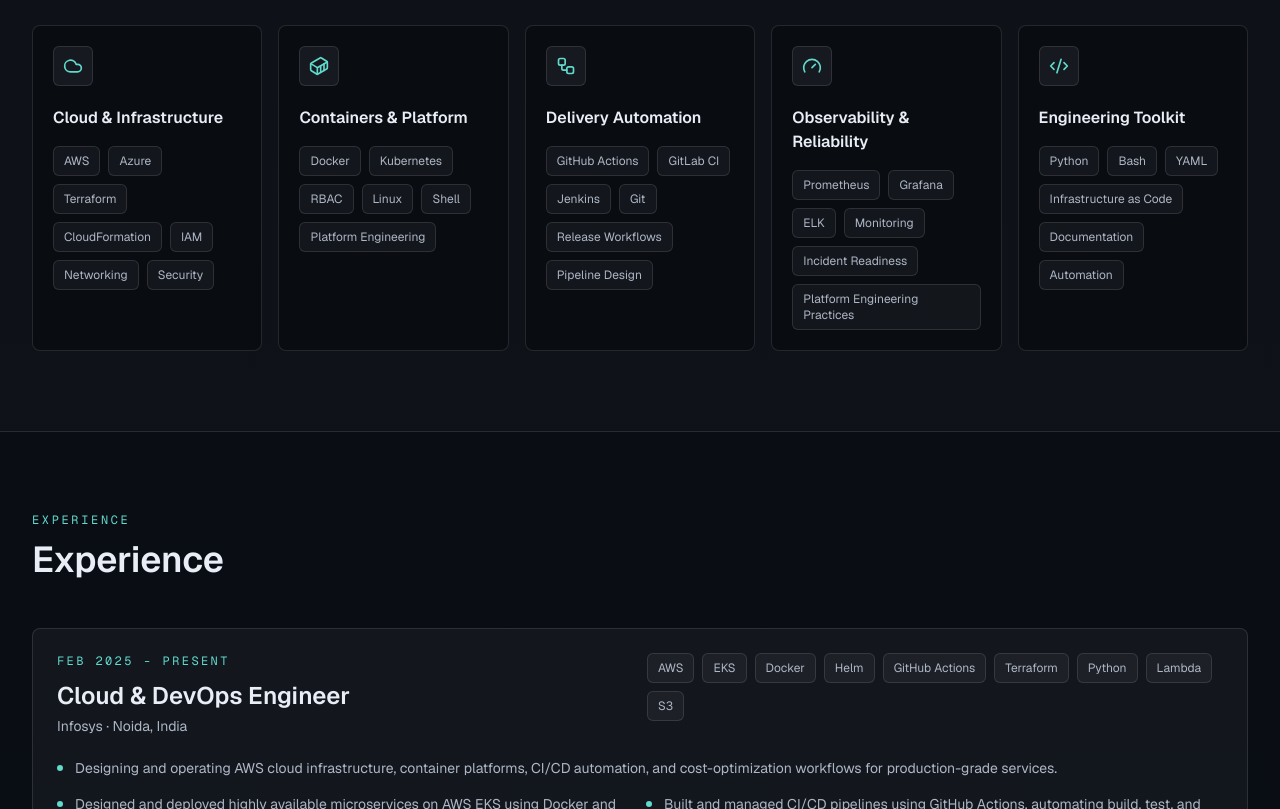
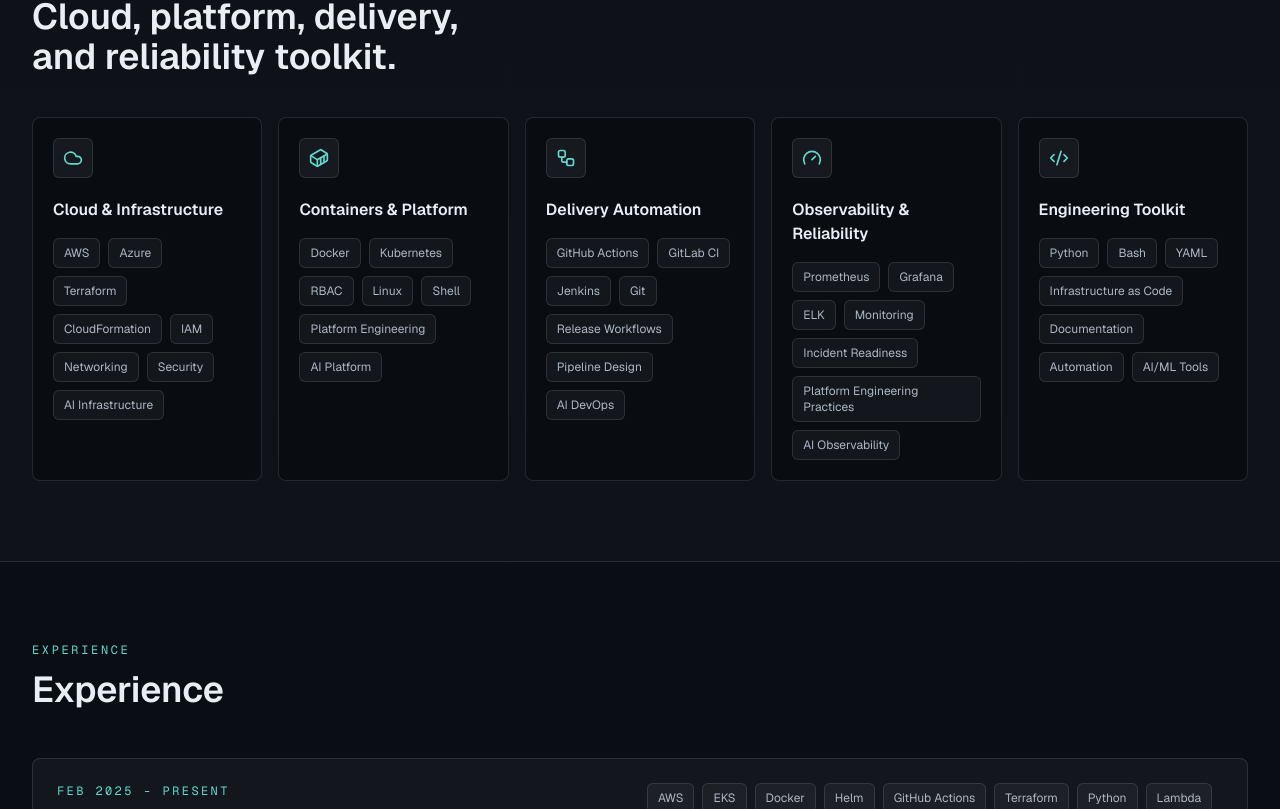
Before and after one commit to aznavneet/Portfolio, a Next.js app: page / in a window 1280 px wide. Shown: the part 1811-2620 px from the top of the page. Built offline with nearby package versions, Linux system fonts and the light colour scheme; no server answers.

Commit message:
ai inserted

```diff
--- a/components/contact-section.tsx
+++ b/components/contact-section.tsx
@@ -12,7 +12,7 @@
     <section id="contact" className="section-shell py-20">
       <div className="grid gap-8 lg:grid-cols-[0.9fr_1.1fr]">
         <Reveal>
-          <SectionHeading eyebrow="Contact" title="For cloud, platform, DevOps, Kubernetes, AWS, and Platform Engineering roles.">
+          <SectionHeading eyebrow="Contact" title="For cloud, platform, DevOps, AI DevOps, Kubernetes, AWS, and Platform Engineering roles.">
             Reach out directly by email, LinkedIn, or GitHub. The form supports Formspree through an environment variable.
           </SectionHeading>
           <div className="mt-8 grid gap-3 text-sm text-mist">
--- a/components/hero.tsx
+++ b/components/hero.tsx
@@ -10,7 +10,7 @@
       <Reveal>
         <div className="inline-flex items-center gap-2 rounded-md border border-line bg-white/[0.045] px-3 py-2 font-mono text-xs text-aqua">
           <span className="size-2 rounded-full bg-aqua" />
-          Available for Cloud, DevOps and Platform Engineering roles
+          Available for Cloud, DevOps, AI DevOps, and Platform Engineering roles
         </div>
         <h1 className="mt-6 text-balance text-5xl font-semibold tracking-normal text-cloud sm:text-6xl lg:text-7xl">
           {profile.name}
--- a/data/portfolio.ts
+++ b/data/portfolio.ts
@@ -26,9 +26,9 @@
   name: "Navneet Bhardwaj",
   title: "Cloud & DevOps Engineer",
   headline:
-    "I design and build production-ready cloud platforms that enable teams to ship software faster, safer, and more reliably. With expertise in AWS, Kubernetes, Docker, Terraform, GitHub Actions, and Infrastructure as Code, I focus on automation, scalability, security, observability, and resilient system design. I enjoy solving complex infrastructure challenges and transforming manual operational processes into efficient, automated workflows.",
+    "I design and build production-ready cloud platforms that enable teams to ship software faster, safer, and more reliably. With expertise in AWS, Kubernetes, Docker, Terraform, GitHub Actions, and Infrastructure as Code, I focus on automation, scalability, security, observability, and resilient system design. I enjoy solving complex infrastructure challenges and transforming manual operational processes into efficient, automated workflows. My work extends into AI DevOps, leveraging AI-powered tools for intelligent CI/CD, automated root cause analysis, and predictive infrastructure management.",
   summary:
-    "I design and build production-ready cloud platforms that enable teams to ship software faster, safer, and more reliably. With expertise in AWS, Kubernetes, Docker, Terraform, GitHub Actions, and Infrastructure as Code, I focus on automation, scalability, security, observability, and resilient system design. I enjoy solving complex infrastructure challenges and transforming manual operational processes into efficient, automated workflows.",
+    "I design and build production-ready cloud platforms that enable teams to ship software faster, safer, and more reliably. With expertise in AWS, Kubernetes, Docker, Terraform, GitHub Actions, and Infrastructure as Code, I focus on automation, scalability, security, observability, and resilient system design. I enjoy solving complex infrastructure challenges and transforming manual operational processes into efficient, automated workflows. My work extends into AI DevOps, leveraging AI-powered tools for intelligent CI/CD, automated root cause analysis, and predictive infrastructure management.",
   email: "navneetbhardwaj935@gmail.com",
   github: "https://github.com/aznavneet",
   linkedin: "https://www.linkedin.com/in/navneetbhardwaj97/",
@@ -58,27 +58,27 @@
   {
     title: "Cloud & Infrastructure",
     icon: Cloud,
-    skills: ["AWS", "Azure", "Terraform", "CloudFormation", "IAM", "Networking", "Security"]
+    skills: ["AWS", "Azure", "Terraform", "CloudFormation", "IAM", "Networking", "Security", "AI Infrastructure"]
   },
   {
     title: "Containers & Platform",
     icon: Container,
-    skills: ["Docker", "Kubernetes", "RBAC", "Linux", "Shell", "Platform Engineering"]
+    skills: ["Docker", "Kubernetes", "RBAC", "Linux", "Shell", "Platform Engineering", "AI Platform"]
   },
   {
     title: "Delivery Automation",
     icon: Workflow,
-    skills: ["GitHub Actions", "GitLab CI", "Jenkins", "Git", "Release Workflows", "Pipeline Design"]
+    skills: ["GitHub Actions", "GitLab CI", "Jenkins", "Git", "Release Workflows", "Pipeline Design", "AI DevOps"]
   },
   {
     title: "Observability & Reliability",
     icon: Gauge,
-    skills: ["Prometheus", "Grafana", "ELK", "Monitoring", "Incident Readiness", "Platform Engineering Practices"]
+    skills: ["Prometheus", "Grafana", "ELK", "Monitoring", "Incident Readiness", "Platform Engineering Practices", "AI Observability"]
   },
   {
     title: "Engineering Toolkit",
     icon: Code2,
-    skills: ["Python", "Bash", "YAML", "Infrastructure as Code", "Documentation", "Automation"]
+    skills: ["Python", "Bash", "YAML", "Infrastructure as Code", "Documentation", "Automation", "AI/ML Tools"]
   }
 ];
 
@@ -104,14 +104,15 @@
     duration: "Aug 2021 - Feb 2025",
     location: "Kolkata, India",
     summary:
-      "Built and maintained delivery automation, containerized deployments, observability, and Linux operations for cloud and DevOps environments.",
+      "Built and maintained delivery automation, containerized deployments, observability, and Linux operations for cloud and DevOps environments. Applied AI-driven insights for infrastructure optimization and automated incident response.",
     responsibilities: [
       "Built CI/CD pipelines using GitHub Actions integrated with SonarQube, reducing deployment failures by 50% and improving release speed by 35%.",
       "Deployed containerized applications using Docker and Kubernetes, ensuring high availability across environments.",
       "Implemented Prometheus and Grafana monitoring with alerting, improving observability and incident resolution time.",
-      "Automated Linux operations using Bash scripting, reducing manual intervention and production alerts."
+      "Automated Linux operations using Bash scripting, reducing manual intervention and production alerts.",
+      "Leveraged AI-powered log analysis tools for proactive issue detection and root cause analysis."
     ],
-    technologies: ["GitHub Actions", "SonarQube", "Docker", "Kubernetes", "Prometheus", "Grafana", "Linux", "Bash"]
+    technologies: ["GitHub Actions", "SonarQube", "Docker", "Kubernetes", "Prometheus", "Grafana", "Linux", "Bash", "AI/ML Tools"]
   }
 ];
 
```
Also changed, not shown: 1 other file (tests, documents, lock files or other folders).
